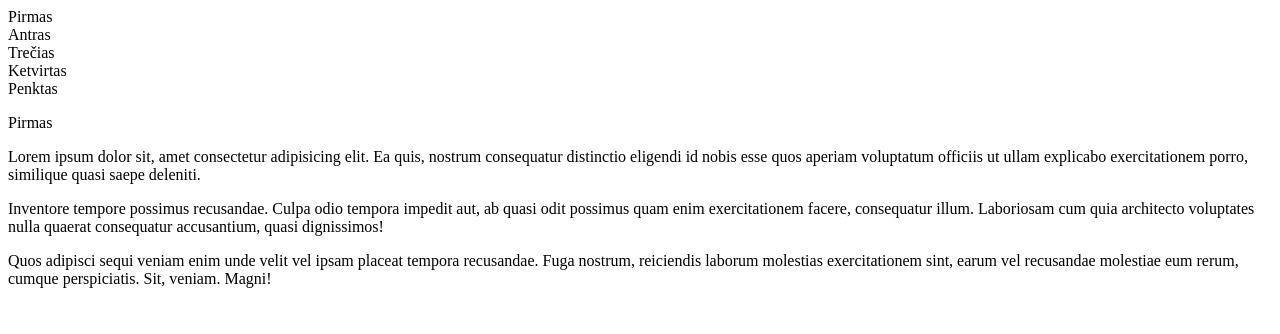
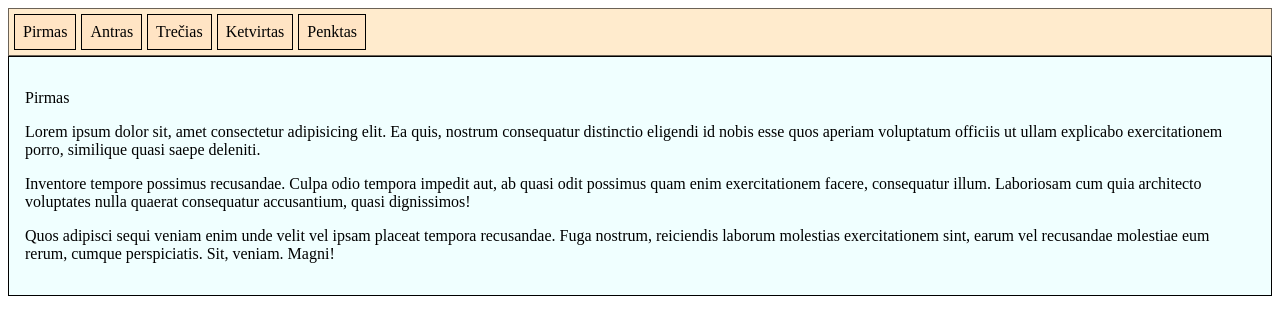
Before and after one commit to dovydasvaliokas/java7-l21-js-stiliu-keitimas, a plain HTML site: page pvz4-tabai/index.html in a window 1280 px wide. Drawn offline with Linux system fonts and the light colour scheme.

Commit message:
Sukurti stiliai html elementams

```diff
--- a/pvz4-tabai/style.css
+++ b/pvz4-tabai/style.css
@@ -1,3 +1,7 @@
+* {
+    box-sizing: border-box;
+}
+
 .turinys.active {
     display: block;
 }
@@ -5,3 +9,24 @@
 .turinys {
     display: none;
 }
+
+.mygtuku-juosta {
+    display: flex;
+    background-color: blanchedalmond;
+    border: 1px solid rgba(0, 0, 0, 0.582);
+    padding: 5px;
+    gap: 5px;
+}
+
+.mygtukas {
+    border: 1px solid black;
+    background-color: bisque;
+    padding: 0.5em;
+    cursor: pointer;
+}
+
+.turiniu-wrapper {
+    border: 1px solid black;
+    padding: 1em;
+    background-color: azure;
+}
```
